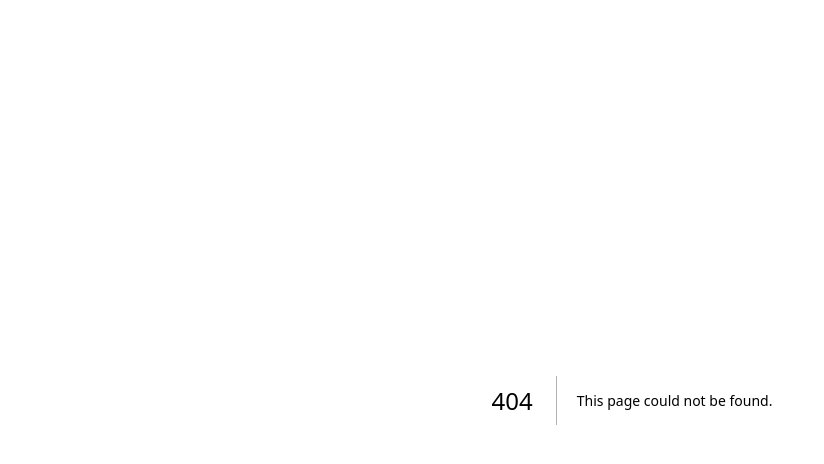
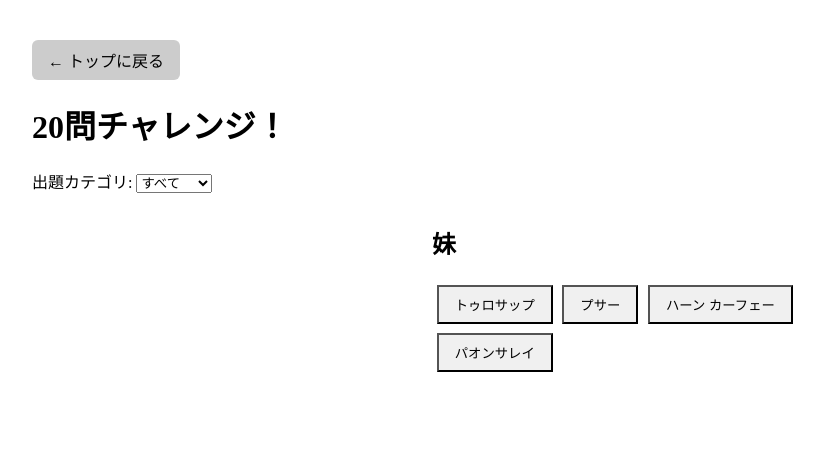
Before and after one commit to ryotaishihara61/khmer-wordbook-app2, a Next.js app: page /test in a window 1280 px wide. Before the commit this address had no page. Shown: the top 464 px of the page, without its empty margins (8-832 px from the left). Built offline with nearby package versions, Linux system fonts and the light colour scheme.

Commit message:
テストモード実装

```diff
--- /dev/null
+++ b/components/TestQuestion.tsx
@@ -0,0 +1,86 @@
+// components/TestQuestion.tsx
+import { useState, useEffect } from 'react';
+
+type Word = {
+  id: number;
+  word_kh: string;
+  pronunciation: string;
+  meaning_ja: string;
+  category: string;
+};
+
+type Props = {
+  question: Word;
+  allWords: Word[];
+  onAnswer: (selected: string, correct: boolean) => void;
+};
+
+const TestQuestion: React.FC<Props> = ({ question, allWords, onAnswer }) => {
+  const [options, setOptions] = useState<string[]>([]);
+  const [selected, setSelected] = useState<string | null>(null);
+  const [isCorrect, setIsCorrect] = useState<boolean | null>(null);
+
+  useEffect(() => {
+    const others = allWords.filter(w => w.id !== question.id);
+    const shuffled = others.sort(() => Math.random() - 0.5).slice(0, 3);
+    const choices = [...shuffled.map(w => w.pronunciation), question.pronunciation]
+      .sort(() => Math.random() - 0.5);
+    setOptions(choices);
+    setSelected(null);
+    setIsCorrect(null);
+  }, [question]);
+
+  const handleSelect = (choice: string) => {
+    setSelected(choice);
+    const correct = choice === question.pronunciation;
+    setIsCorrect(correct);
+  };
+
+  const handleNext = () => {
+    if (selected !== null && isCorrect !== null) {
+      onAnswer(selected, isCorrect); // ← これが test.tsx に結果を渡す部分！
+    }
+  };
+
+  return (
+    <div style={{ margin: '2rem auto', maxWidth: '400px' }}>
+      <h2 style={{ fontSize: '1.5rem' }}>{question.meaning_ja}</h2>
+
+      <div style={{ margin: '1rem 0' }}>
+        {options.map((opt) => (
+          <button
+            key={opt}
+            onClick={() => handleSelect(opt)}
+            disabled={selected !== null}
+            style={{
+              margin: '0.3rem',
+              padding: '0.5rem 1rem',
+              backgroundColor: selected === opt
+                ? opt === question.pronunciation
+                  ? '#c8f7c5'
+                  : '#f7c5c5'
+                : '#f0f0f0'
+            }}
+          >
+            {opt}
+          </button>
+        ))}
+      </div>
+
+      {selected && (
+        <div>
+          <p>
+            {isCorrect
+              ? '⭕ 正解！'
+              : `❌ 不正解。正解: ${question.pronunciation}（${question.word_kh}）`}
+          </p>
+          <button onClick={handleNext} style={{ marginTop: '1rem' }}>
+            次の問題へ
+          </button>
+        </div>
+      )}
+    </div>
+  );
+};
+
+export default TestQuestion;
--- /dev/null
+++ b/pages/test.tsx
@@ -0,0 +1,119 @@
+// pages/test.tsx
+import { useState, useEffect } from 'react';
+import words from '@/data/words.json';
+import TestQuestion from '@/components/TestQuestion';
+
+type Word = {
+  id: number;
+  word_kh: string;
+  pronunciation: string;
+  meaning_ja: string;
+  category: string;
+};
+
+type AnswerResult = {
+  question: Word;
+  selected: string;
+  correct: boolean;
+};
+
+export default function TestPage() {
+  const [selectedCategory, setSelectedCategory] = useState<string>('すべて');
+  const [shuffled, setShuffled] = useState<Word[]>([]);
+  const [current, setCurrent] = useState(0);
+  const [results, setResults] = useState<AnswerResult[]>([]);
+  const [finished, setFinished] = useState(false);
+
+  const categories = Array.from(new Set(words.map((w) => w.category)));
+
+  useEffect(() => {
+    // 出題リストをカテゴリごとに再生成
+    const pool = selectedCategory === 'すべて'
+      ? words
+      : words.filter(w => w.category === selectedCategory);
+
+    const shuffledList = [...pool].sort(() => Math.random() - 0.5).slice(0, 20);
+    setShuffled(shuffledList);
+    setCurrent(0);
+    setResults([]);
+    setFinished(false);
+  }, [selectedCategory]);
+
+  const handleAnswer = (selected: string, correct: boolean) => {
+    const result: AnswerResult = {
+      question: shuffled[current],
+      selected,
+      correct,
+    };
+    setResults((prev) => [...prev, result]);
+
+    if (current + 1 < shuffled.length) {
+      setCurrent((prev) => prev + 1);
+    } else {
+      setFinished(true);
+    }
+  };
+
+  return (
+    <div style={{ padding: '2rem' }}>
+      <div style={{ marginBottom: '1rem' }}>
+        <a
+          href="/"
+          style={{
+            display: 'inline-block',
+            padding: '0.5rem 1rem',
+            backgroundColor: '#ccc',
+            borderRadius: '6px',
+            textDecoration: 'none',
+            color: '#000'
+          }}
+        >
+          ← トップに戻る
+        </a>
+      </div>
+
+      <h1>20問チャレンジ！</h1>
+
+      <div style={{ marginBottom: '1rem' }}>
+        <label>
+          出題カテゴリ:{' '}
+          <select
+            value={selectedCategory}
+            onChange={(e) => setSelectedCategory(e.target.value)}
+          >
+            <option value="すべて">すべて</option>
+            {categories.map((cat) => (
+              <option key={cat} value={cat}>{cat}</option>
+            ))}
+          </select>
+        </label>
+      </div>
+
+      {!finished && shuffled.length > 0 && (
+        <TestQuestion
+          question={shuffled[current]}
+          allWords={words}
+          onAnswer={handleAnswer}
+        />
+      )}
+
+      {finished && (
+        <div style={{ maxWidth: '700px', margin: '2rem auto', textAlign: 'left' }}>
+          <h2>✅ スコア: {results.filter(r => r.correct).length} / {results.length}</h2>
+
+          <h3>📝 回答一覧:</h3>
+          <ul>
+            {results.map((res, index) => (
+              <li key={index} style={{ marginBottom: '1rem' }}>
+                <strong>{index + 1}. {res.question.meaning_ja}</strong><br />
+                あなたの答え: {res.selected}<br />
+                正解: {res.question.pronunciation}<br />
+                {res.correct ? '⭕ 正解' : '❌ 不正解'}
+              </li>
+            ))}
+          </ul>
+        </div>
+      )}
+    </div>
+  );
+}
```
Also changed, not shown: pages/index.tsx (+15 -1 lines).
